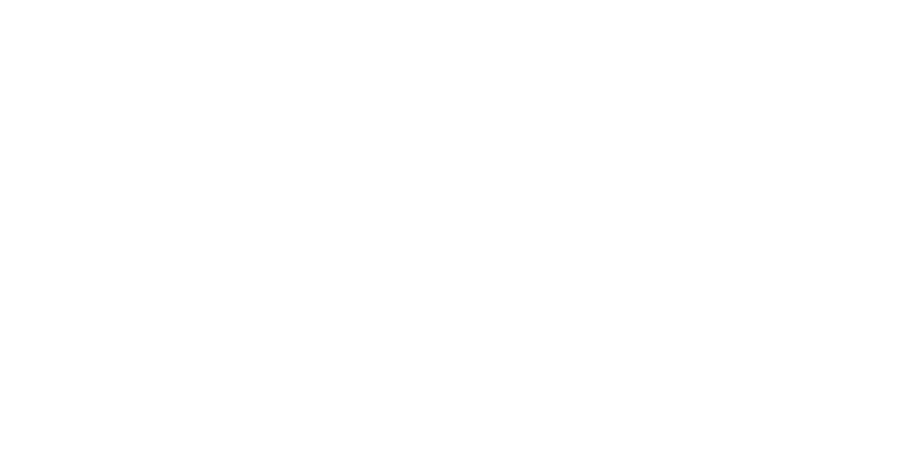
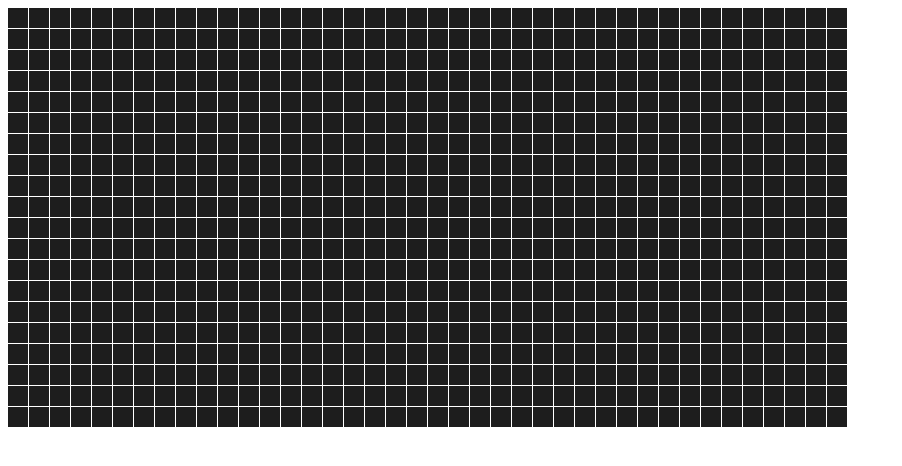
Before and after one commit to acciojob/Color-board-Seetansh, a website: page main.html in a window 1280 px wide. Shown: the whole page, without its empty margins (0-902 px from the left). Drawn offline with Linux system fonts and the light colour scheme.

Commit message:
created a submission

```diff
--- a/main.html
+++ b/main.html
@@ -1,16 +1,13 @@
 <!DOCTYPE html>
-
-<html>
-
+<html lang="en">
 <head>
-	<link rel="stylesheet" href="styles.css">
+    <meta charset="UTF-8">
+    <meta name="viewport" content="width=device-width, initial-scale=1.0">
+    <title>Color Board</title>
+    <link rel="stylesheet" href="styles.css">
 </head>
-
 <body>
-	<!-- the entire body must be written by student -->
-    <script type="text/javascript" src="./script.js">
-</script>
-
+    <div class="container" id="container"></div>
+    <script src="script.js"></script>
 </body>
-
 </html>
--- a/script.js
+++ b/script.js
@@ -1 +1,25 @@
-//your JS code here. If required.
+const container = document.getElementById('container');
+
+function getRandomColor() {
+    const r = Math.floor(Math.random() * 206) + 50;
+    const g = Math.floor(Math.random() * 206) + 50;
+    const b = Math.floor(Math.random() * 206) + 50;
+    return `rgb(${r}, ${g}, ${b})`;
+}
+
+for (let i = 0; i < 800; i++) {
+    const square = document.createElement('div');
+    square.className = 'square';
+
+    square.style.setProperty('--hover-color', getRandomColor());
+
+    square.addEventListener('mouseover', () => {
+        square.style.backgroundColor = getComputedStyle(square).getPropertyValue('--hover-color');
+    });
+
+    square.addEventListener('mouseout', () => {
+        square.style.backgroundColor = 'rgb(29, 29, 29)';
+    });
+
+    container.appendChild(square);
+}
--- a/styles.css
+++ b/styles.css
@@ -1 +1,18 @@
-/*  your css code here. If applicable */
+.container {
+    display: grid;
+    grid-template-columns: repeat(40, 20px);
+    grid-template-rows: repeat(20, 20px);
+    gap: 1px;
+    width: fit-content;
+}
+
+.square {
+    width: 20px;
+    height: 20px;
+    background-color: rgb(29, 29, 29);
+    transition: background-color 1s ease;
+}
+
+.square:hover {
+    transition: background-color 0s;
+}
```
